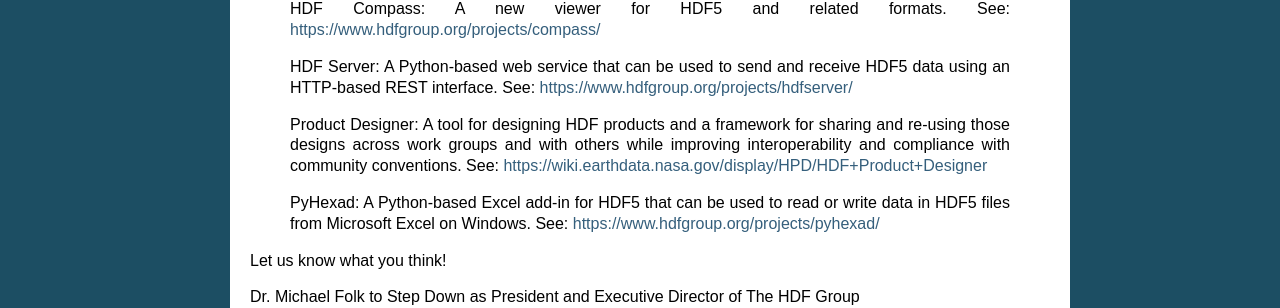
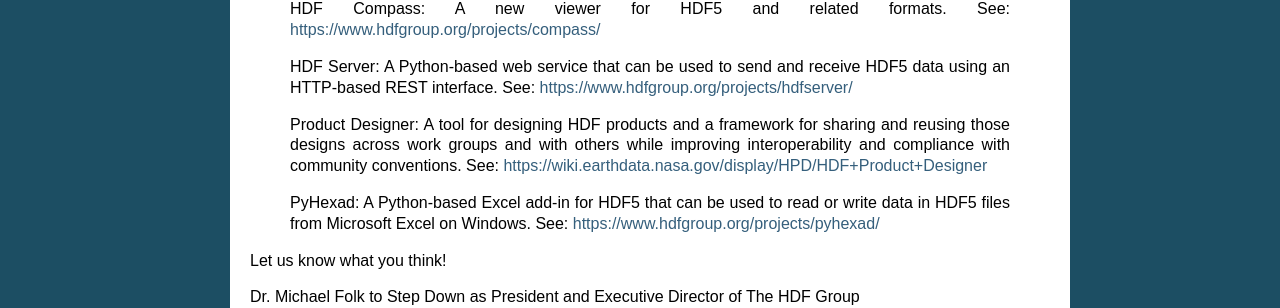
Before and after one commit to hdfeos/hdf, a Sphinx documentation site: the page built from docs/146.rst, in a window 1280 px wide. Shown: the part 1747-2055 px from the top of the page. Built offline with Sphinx 7.4.7, drawn with Linux system fonts in a browser that asks for light colours; pages that are not in the unit, such as notebooks, are missing from menus.

Commit message:
chore: fix spelling

```diff
--- a/docs/040.rst
+++ b/docs/040.rst
@@ -35,7 +35,7 @@
 Pre-compiled versions of the HDF5 (beta) tools are now available
 for the following platforms:
 
- Digitial Unix 4.0
+ Digital Unix 4.0
  HP-UX 10.20
  Irix 6.5
  Linux 2.2.1
--- a/docs/050.rst
+++ b/docs/050.rst
@@ -82,7 +82,7 @@
  it in 'jhdf5.jar' when running 'make install'. This is fixed.
 
 
-See the Java-HDF5 Home Page for futher details:
+See the Java-HDF5 Home Page for further details:
 
  http://hdf.ncsa.uiuc.edu/java-hdf5-html/
 
--- a/docs/059.rst
+++ b/docs/059.rst
@@ -98,7 +98,7 @@
 
  * The RCSID string in H5public.h caused a C++ compiling problem,
  due to multiple definitions of the same static variable. All
- occurences of the RCSID definition were removed.
+ occurrences of the RCSID definition were removed.
 
  * PDF and Postscript versions of the HDF5 documents are available
  with this release from:
--- a/docs/146.rst
+++ b/docs/146.rst
@@ -113,7 +113,7 @@
  See: https://www.hdfgroup.org/projects/hdfserver/
 
  Product Designer: A tool for designing HDF products and a framework for
- sharing and re-using those designs across work groups and with others while
+ sharing and reusing those designs across work groups and with others while
  improving interoperability and compliance with community conventions.
  See: https://wiki.earthdata.nasa.gov/display/HPD/HDF+Product+Designer
 
```
